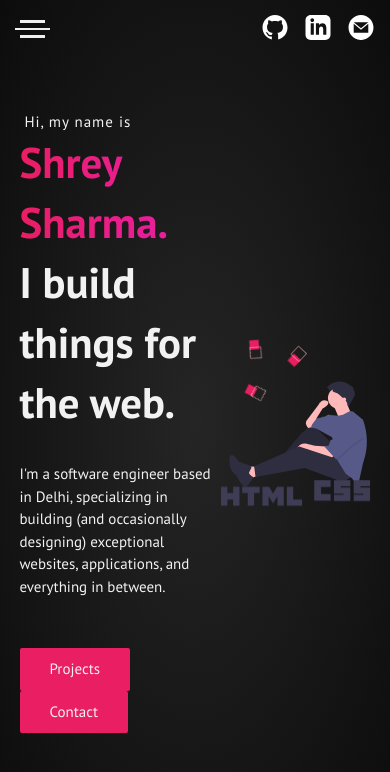
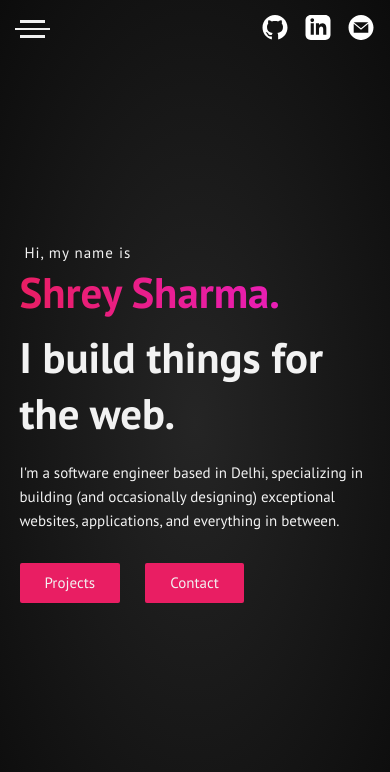
Before and after one commit to findshrey/portfolio, a Next.js app: page / in a window 390 px wide. Shown: the top 772 px of the page. Built offline with nearby package versions, Linux system fonts and the light colour scheme.

Commit message:
Refactored Header and Hero components

```diff
--- a/src/data/svg-thinking.js
+++ b/src/data/svg-thinking.js
@@ -1,7 +1,7 @@
 const svgThinking = (
-   <svg width="443" height="498" viewBox="0 0 443 498" fill="none" xmlns="http://www.w3.org/2000/svg">
-      <g id="thinking">
-         <g id="wondering">
+   <svg id="thinking" width="443" height="498" viewBox="0 0 443 498" fill="none" xmlns="http://www.w3.org/2000/svg">
+      <g>
+         <g id="thinking-inner">
             <g id="sitting">
                <path id="Vector" d="M102.591 382.293L77.772 380.638L86.045 417.867L114.173 406.285L102.591 382.293Z" fill="#FFB9B9" />
                <path id="Vector_2" d="M330.1 312.799L272.189 256.542L239.096 282.189L173.739 360.783L181.185 372.365L260.606 318.59L314.381 388.911L365.674 363.266L330.1 312.799Z" fill="#2F2E41" />
--- a/src/styles/base/_global.scss
+++ b/src/styles/base/_global.scss
@@ -1,4 +1,5 @@
-/* GLOBAL SETTINGS */
+// Global Styles
+
 *, *::before, *::after {
    margin: 0;
    padding: 0;
@@ -19,7 +20,7 @@ body {
    background: $c-white;
    color: $c-matte-black;
    font-family: $font-primary;
-   line-height: 1.5;
+   line-height: 1.6;
 }
 
 h1 {
--- a/src/styles/base/_utilities.scss
+++ b/src/styles/base/_utilities.scss
@@ -1,4 +1,4 @@
-// Utility Classes, Mixins and Functions
+// Utility Classes and Mixins
 
 .container {
    width: 90%;
@@ -8,49 +8,23 @@
 
 // Buttons
 %btn-common {
-   // border: none;
-   // background: transparent;
+   border-radius: 2px;
    cursor: pointer;
-
-   // transition: all 0.4s ease;
-   // padding: 1.5rem 2rem;
-   // border-radius: 1px;
+   display: inline-block;
+   transition: all 0.4s ease;
 }
 
 .btn {
    &-primary {
       @extend %btn-common;
       background: $c-special;
-      padding: 1rem 3rem;
-      border-radius: 2px;
-      display: inline-block;
+      padding: 0.8rem 2.5rem;
+
+      &:hover {
+         background: darken($c-special, 15%);
+      }
    }
 }
-
-// .btn {
-//    &-light {
-//       @extend %btn-common;
-//       background: $text-light;
-//       border: 1px solid $text-light;
-
-//       &:hover {
-//          background: transparent;
-//          color: $text-light;
-//       }
-//    }
-
-//    &-reserve {
-//       @extend %btn-common;
-//       background: rgba(darken($text-dark, 20%), 0.4);
-//       border: 1px solid darken($text-light, 65%);
-//       color: darken($text-light, 20%);
-
-//       &:hover {
-//          background: $text-light;
-//          color: $text-dark;
-//       }
-//    }
-// }
 
 // Header properties
 @mixin header($f-size, $f-weight, $l-spacing) {
--- a/src/styles/components/_header.scss
+++ b/src/styles/components/_header.scss
@@ -68,4 +68,11 @@
    }
 }
 
+@media (max-width: 500px) {
+   .navigation {
+      left: -55%;   // Set same as based on width
+      width: 55vw;
+   }
+}
+
 // Hamburger -> Drawer -> Backdrop -> Externals [Z-index priority]
--- a/src/styles/components/_hero.scss
+++ b/src/styles/components/_hero.scss
@@ -30,6 +30,7 @@
    }
 
    h2 {
+      margin-top: 1rem;
       line-height: 1.4;
    }
 
@@ -50,12 +51,6 @@
    }
 }
 
-@media (max-width: 800px) {
-   // .hero-intro {
-   //    flex-direction: column;
-   // }
-}
-
 #box1, #box2, #box3,
 #outline1, #outline2, #outline3 {
    animation: spin 4s linear infinite;
@@ -63,8 +58,29 @@
    transform-origin: center;
 }
 
+// Spinning animation
 @keyframes spin {
    100% {
       transform: rotate(360deg);
    }
 }
+
+// Tablets
+@media (max-width: 800px) {
+   #thinking {
+      display: none;
+   }
+}
+
+// Smartphones
+@media (max-width: 500px) {
+   .hero {
+      h1, h2 {
+         line-height: 1.3;
+      }
+
+      p {
+         margin: 2rem 0 3rem 0;
+      }
+   }
+}
```
